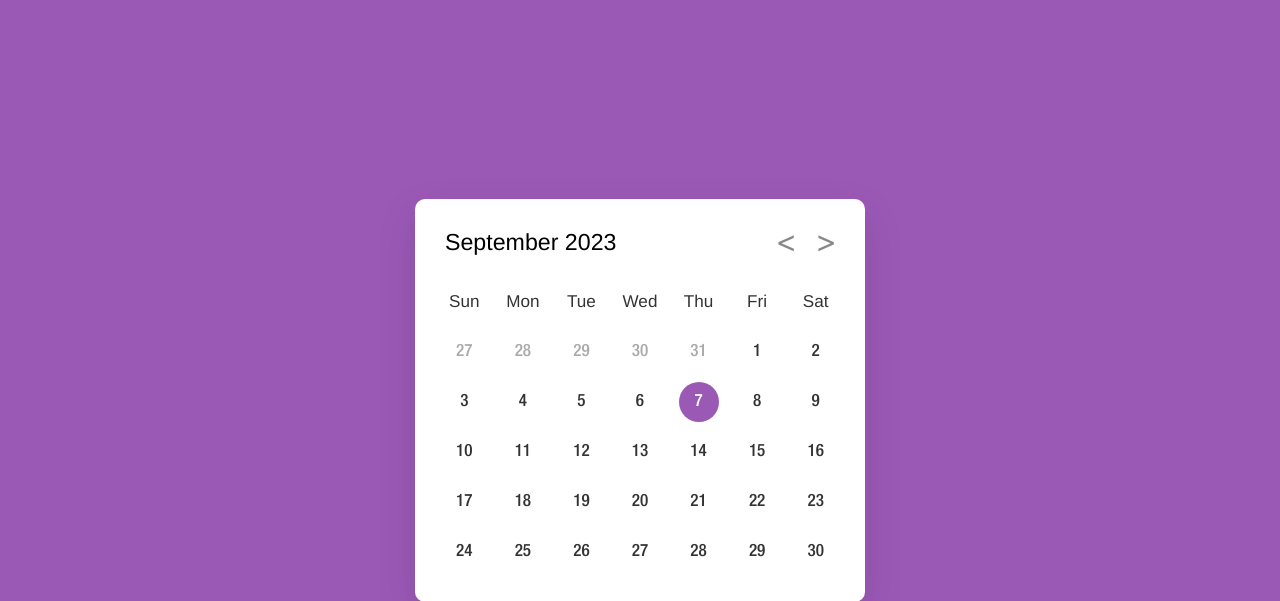
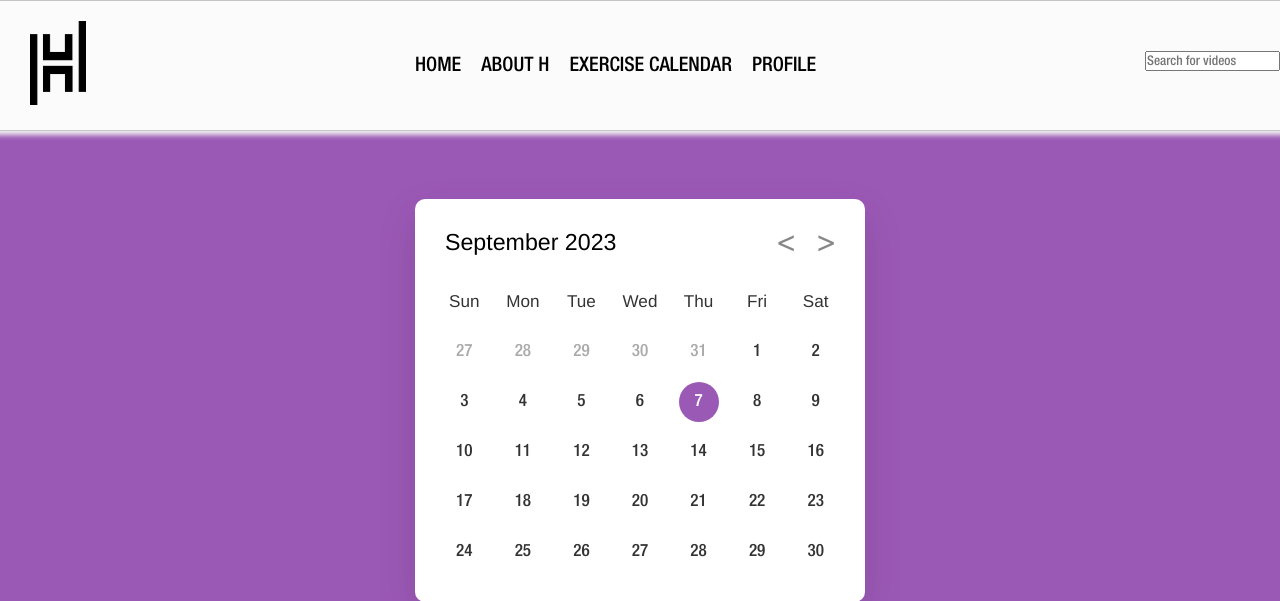
Before and after one commit to weiwen9/Hackathon, a Flask app: template application/templates/exercise_calendar.html in a window 1280 px wide. Shown: the top 601 px of the page. Run offline with Flask 2, Linux system fonts and the light colour scheme; the template is opened without the code that fills it, so the values that code supplies are empty.

Commit message:
added the nav bar

```diff
--- a/application/static/css/nav.css
+++ b/application/static/css/nav.css
@@ -51,3 +51,31 @@ nav ul li a {
     text-decoration: none;
     font-size:20px;
 }
+#logo {
+    width:7vh;
+    margin-left:30px;
+    margin-top: 10px;
+    text-align: left;
+    display: inline-block;
+}
+#samepage a {
+    color:#000000;
+}
+
+/* Hover */
+.NormalNav a:hover {
+    color:#000000;
+}
+.NormalNav a:after {
+    content:'';
+    position: absolute;
+    background-color: #000000;
+    height: 3px;
+    width: 0;
+    left: 0;
+    bottom: -10px;
+    transition: 0.3s;
+}
+nav ul li a:hover:after {
+    width: 100%;
+}
--- a/application/templates/exercise_calendar.html
+++ b/application/templates/exercise_calendar.html
@@ -6,9 +6,20 @@
     <link rel="stylesheet" href="style.css">
     <meta name="viewport" content="width=device-width, initial-scale=1.0">
     <link rel="stylesheet" type="text/css" href="../static/css/exercise_calendar.css">
+    <link rel="stylesheet" type="text/css" href="../static/css/nav.css">
     <script src="../static/javascript/exercise_calendar.js" defer></script>
   </head>
   <body>
+    <nav>
+      <a href="home.html"><img id="logo" src="../static/media/logoblack.png"></a>
+      <ul>
+          <li id="samepage" class="NormalNav"><a>HOME</a></li>
+          <li class="NormalNav"><a href="aboutus.html">ABOUT H</a></li>
+          <li class="NormalNav"><a href="exercise_calendar.html">EXERCISE CALENDAR</a></li>
+          <li class="NormalNav"><a href="profile.html">PROFILE</a></li>
+      </ul>
+      <input type="text" id="searchinput" placeholder="Search for videos">
+    </nav>
     <div class="wrapper">
       <header>
         <p class="current-date"></p>
```
